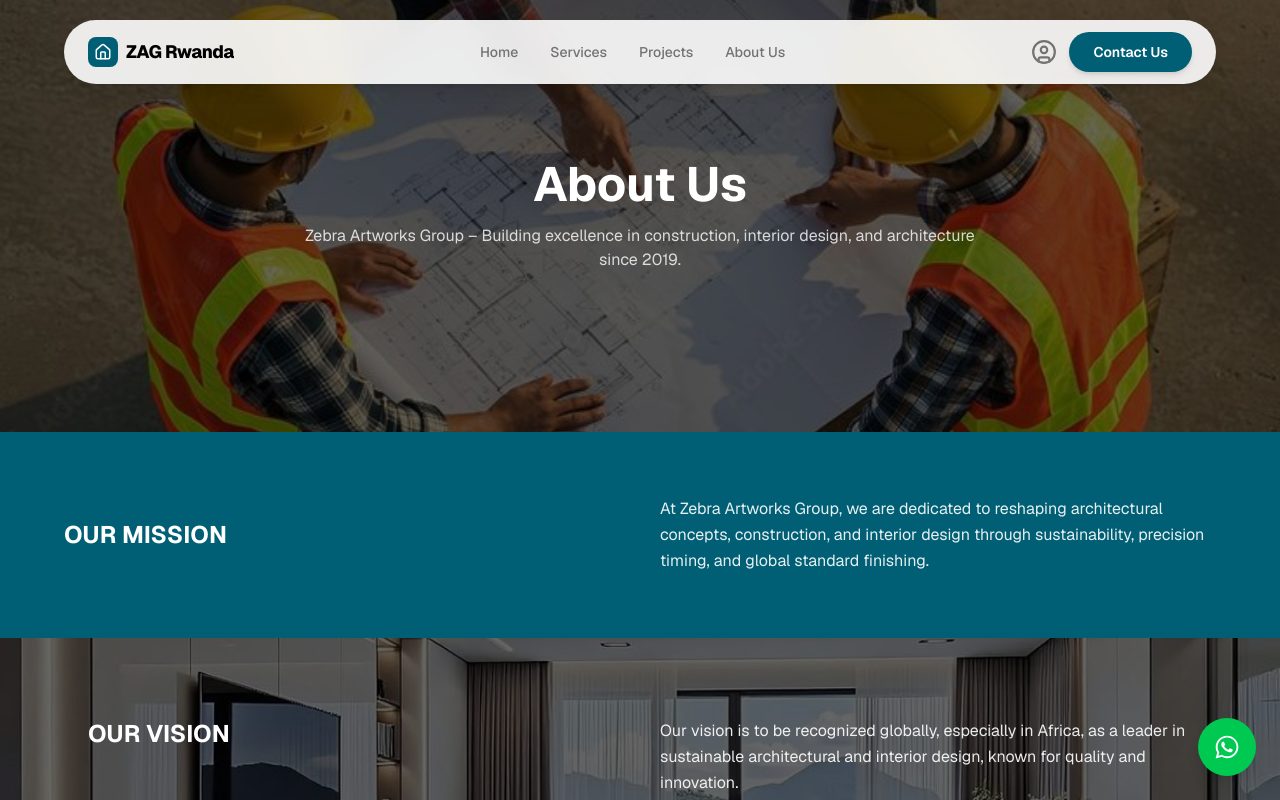
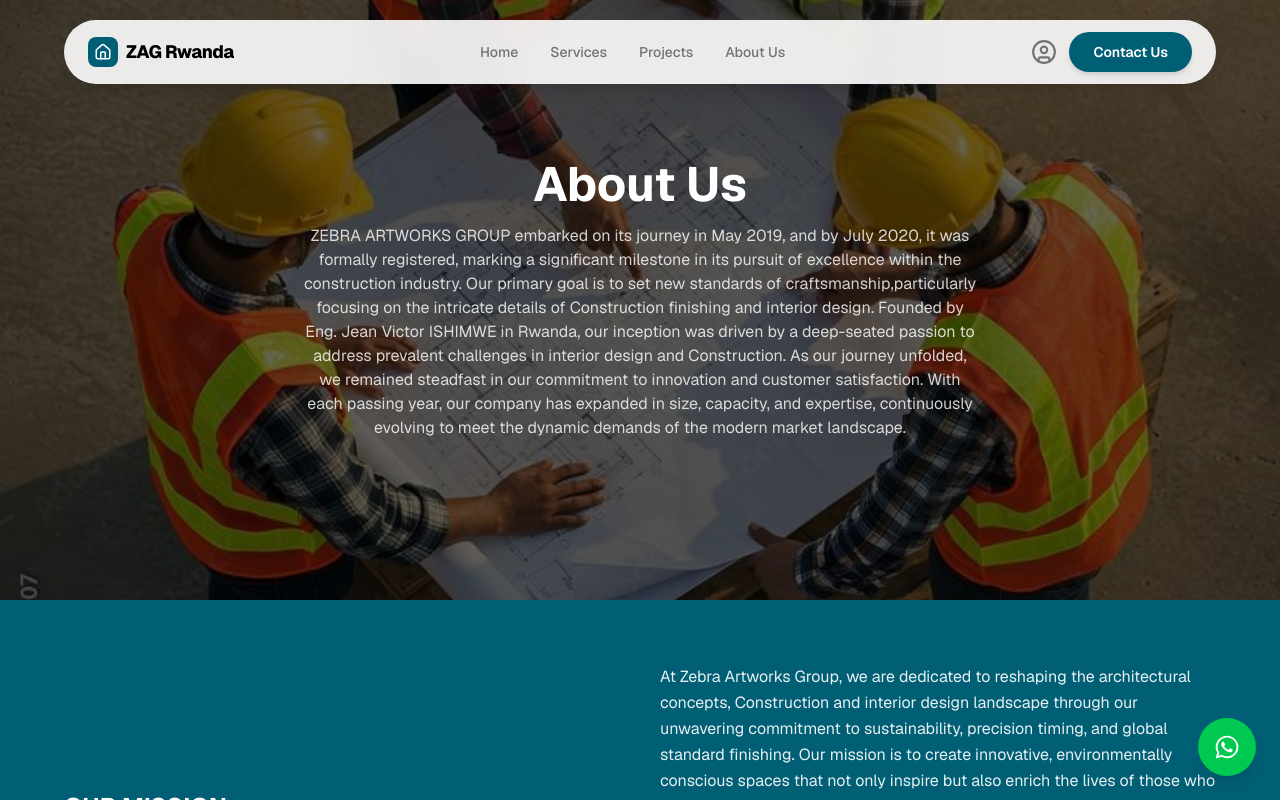
Before and after one commit to cdy-agency/zebra-artworks, a Next.js app: page /about in a window 1280 px wide. Shown: the top 800 px of the page. Built offline with nearby package versions, Linux system fonts and the light colour scheme.

Commit message:
removingValuesInaboutPage

```diff
--- a/components/about/About.tsx
+++ b/components/about/About.tsx
@@ -29,8 +29,14 @@
               About Us
             </h1>
             <p className="text-white/80 max-w-2xl mx-auto">
-              Zebra Artworks Group – Building excellence in construction,
-              interior design, and architecture since 2019.
+              ZEBRA ARTWORKS GROUP embarked on its journey in May 2019, and by July 2020, it was formally registered, marking a significant milestone in its pursuit of excellence within the construction industry.
+Our primary goal is to set new standards of craftsmanship,particularly focusing on
+the intricate details of Construction finishing and interior design. Founded by Eng.
+ Jean Victor ISHIMWE in Rwanda, our inception was driven by a deep-seated passion to address
+ prevalent challenges in interior design and Construction. As our journey unfolded, we remained
+ steadfast in our commitment to innovation and customer satisfaction. With each passing year,
+  our company has expanded in size, capacity, and expertise, continuously
+ evolving to meet the dynamic demands of the modern market landscape.
             </p>
           </div>
 
@@ -41,10 +47,16 @@
           <div className="max-w-6xl mx-auto grid md:grid-cols-2 gap-10 items-center">
             <h2 className="text-2xl font-bold">OUR MISSION</h2>
             <p className="text-white/90 leading-relaxed">
-              At Zebra Artworks Group, we are dedicated to reshaping
-              architectural concepts, construction, and interior design
-              through sustainability, precision timing, and global
-              standard finishing.
+             At Zebra Artworks Group, we are dedicated to reshaping the architectural
+             concepts, Construction and interior design landscape through our unwavering
+             commitment to sustainability, precision timing, and global standard finishing.
+              Our mission is to create innovative, environmentally conscious spaces that not
+              only inspire but also enrich the lives of those who inhabit them. By integrating
+              sustainable practices into every face of our work, we strive to minimize our environmental
+               footprint while maximizing the aesthetic and functional potential of each project.
+               Through collaborative partnerships, creative ingenuity, and meticulous attention to
+               detail, we aim to surpass industry norms and
+              set new benchmarks for excellence in architectural, Construction and interior design.
             </p>
           </div>
         </section>
@@ -63,15 +75,23 @@
           <div className="relative max-w-6xl mx-auto px-6 grid md:grid-cols-2 gap-10 text-white">
             <h2 className="text-2xl font-bold">OUR VISION</h2>
             <p className="leading-relaxed text-white/90">
-              Our vision is to be recognized globally, especially in
-              Africa, as a leader in sustainable architectural and
-              interior design, known for quality and innovation.
+              Our vision at Zebra Artworks Group is to be recognized globally
+              specifically in Africa as a trailblazer in sustainable architectural
+              and interior design, synonymous with uncompromising quality, impeccable
+               timing, and cutting-edge innovation. We envision a future where every
+               structure and interior space we create serves as a testament to our
+               unwavering commitment to environmental stewardship, social responsibility,
+                and superior craftsmanship. By harnessing the latest advancements in technology
+                 and design, we aspire to transcend boundaries and elevate the human experience
+                 through transformative spaces that evoke emotion, inspire creativity, and foster a
+                  sense of belonging. Our ultimate goal is to leave a lasting legacy of sustainable
+              beauty and functionality that resonates with clients, communities, and generations to come
             </p>
           </div>
         </section>
 
         {/* 🔵 VALUES */}
-        <section className="py-20 px-6">
+        {/* <section className="py-20 px-6">
           <div className="max-w-6xl mx-auto grid md:grid-cols-2 gap-10">
             <h2 className="text-2xl font-bold text-foreground">OUR VALUES</h2>
             <ul className="space-y-3 text-gray-mid">
@@ -81,13 +101,13 @@
               <li>– Customer satisfaction first</li>
             </ul>
           </div>
-        </section>
+        </section> */}
 
         {/* 🔵 TEAM (image row style with hover overlay) */}
         <section className="grid md:grid-cols-4">
 
           {/* Member 1 */}
-  <div className="relative h-80 overflow-hidden group">
+          {/* <div className="relative h-80 overflow-hidden group">
             <Image
               src="/profile1.jpg"
               alt="Jean Victor"
@@ -101,10 +121,10 @@
                 <p className="text-white/70 text-xs mt-1">CEO</p>
               </div>
             </div>
-  </div>
+          </div> */}
 
           {/* Member 2 */}
-  <div className="relative h-80 overflow-hidden group">
+          {/* <div className="relative h-80 overflow-hidden group">
             <Image
               src="/profile2.jpg"
               alt="Architect"
@@ -118,10 +138,10 @@
                 <p className="text-white/70 text-xs mt-1">Design</p>
               </div>
             </div>
-  </div>
+          </div> */}
 
           {/* Member 3 */}
-  <div className="relative h-80 overflow-hidden group">
+          {/* <div className="relative h-80 overflow-hidden group">
             <Image
               src="/profile3.jpg"
               alt="Engineer"
@@ -135,10 +155,10 @@
                 <p className="text-white/70 text-xs mt-1">Construction</p>
               </div>
             </div>
-  </div>
+          </div> */}
 
           {/* Member 4 */}
-  <div className="relative h-80 overflow-hidden group">
+          {/* <div className="relative h-80 overflow-hidden group">
             <Image
               src="/profile6.jpg"
               alt="Manager"
@@ -152,12 +172,12 @@
                 <p className="text-white/70 text-xs mt-1">Operations</p>
               </div>
             </div>
-  </div>
+          </div> */}
 
         </section>
 
-        {/* 🔽 SPACE BEFORE FOOTER */}
-        <div className="pb-20"></div>
+        {/* 🔽 SPACE BEFORE FOOTER - REMOVED */}
+        {/* <div className="pb-20"></div> */}
 
       </main>
 
```
Lines whose indentation alone changed are shown as unchanged.
